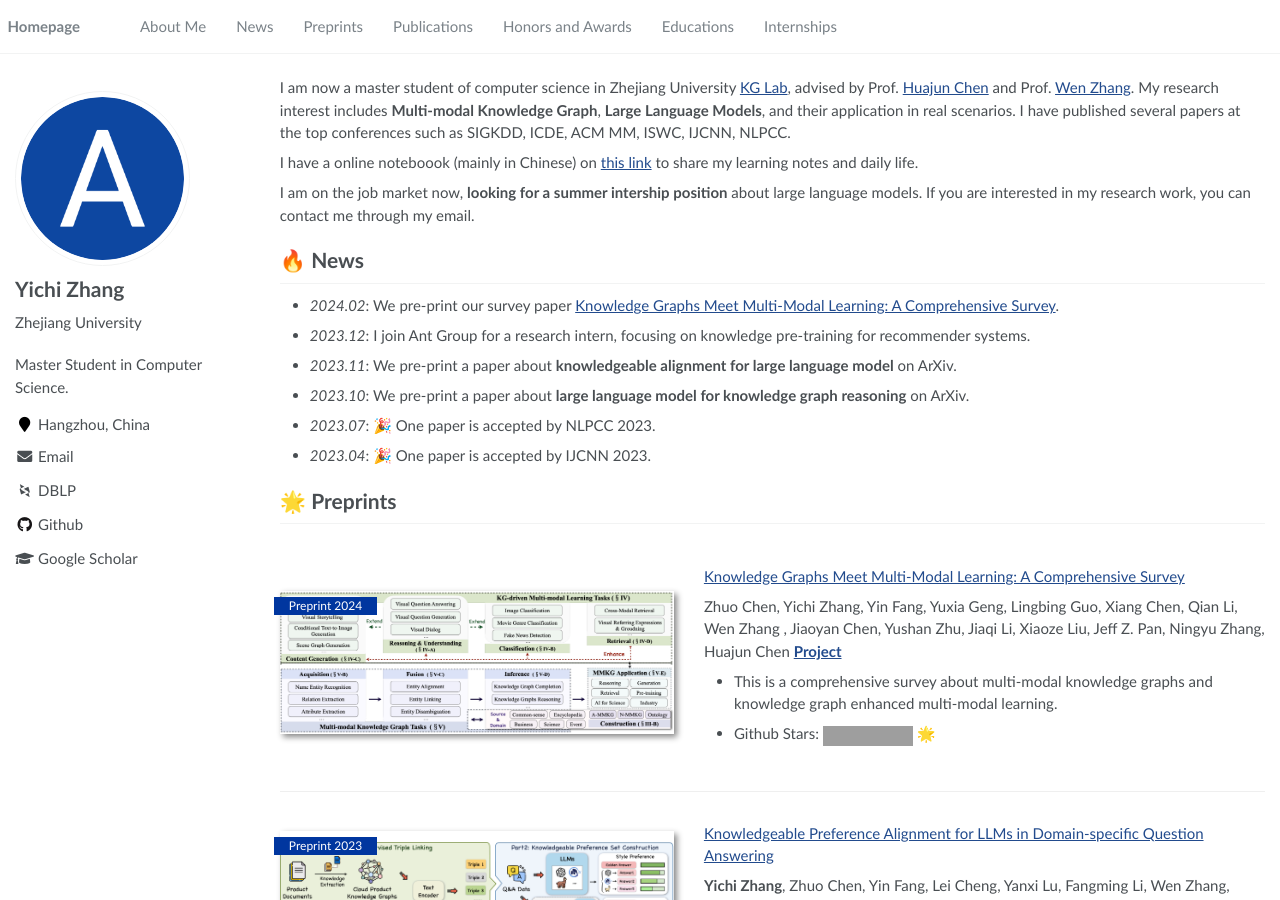
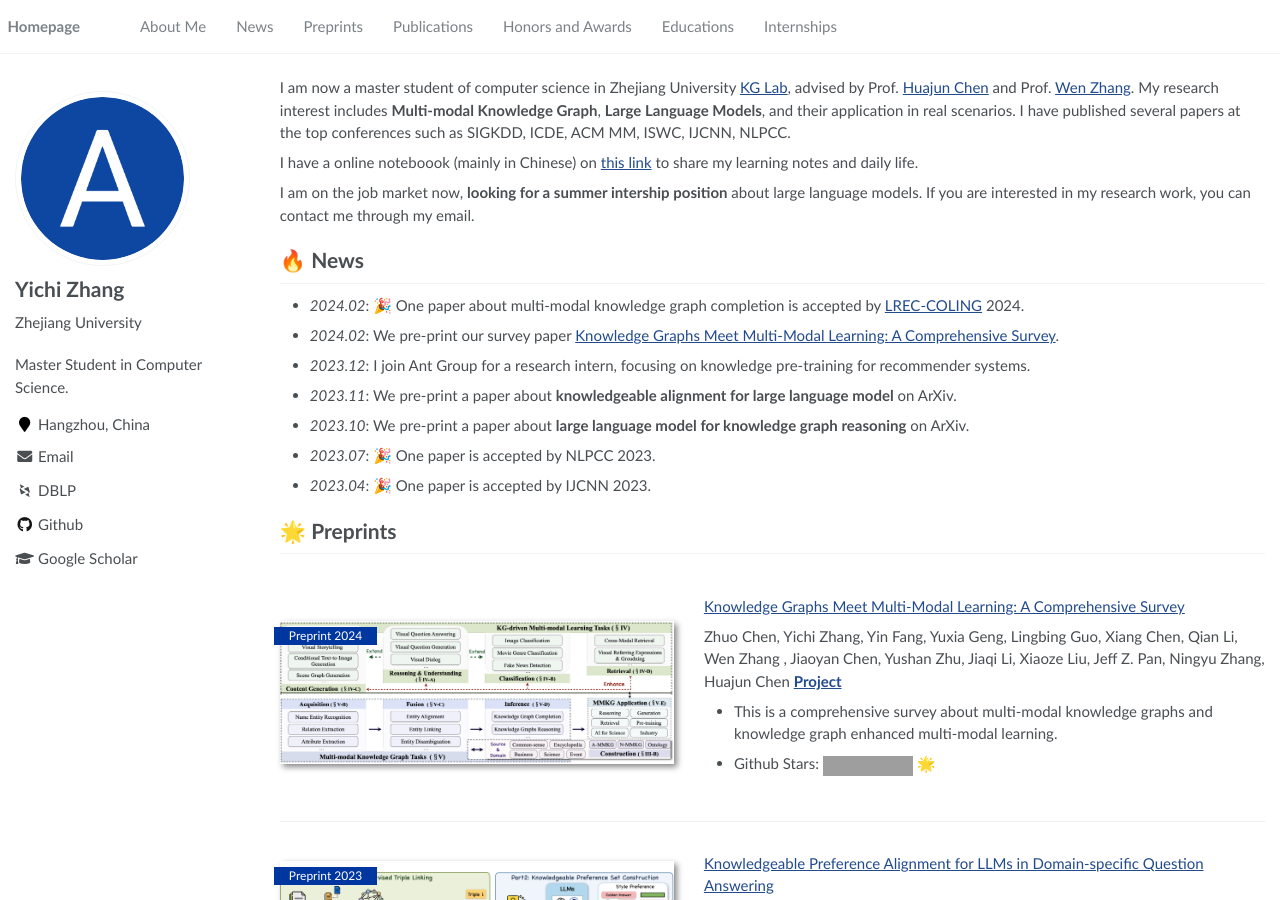
Before and after one commit to Zhang-Each/CV, a Jekyll site: the page built from _pages/about.md, in a window 1280 px wide and 900 px high. Built offline with Jekyll 4.4.1, drawn with Linux system fonts in a browser that asks for light colours; some web fonts are replaced; grey boxes are pictures that could not be loaded.

Commit message:
update new paper

```diff
--- a/_pages/about.md
+++ b/_pages/about.md
@@ -26,6 +26,7 @@ I am on the job market now, **looking for a summer intership position** about la
 
 
 # 🔥 News
+- *2024.02*: 🎉 One paper about multi-modal knowledge graph completion is accepted by [LREC-COLING](https://lrec-coling-2024.org/) 2024.
 - *2024.02*: We pre-print our survey paper [Knowledge Graphs Meet Multi-Modal Learning: A Comprehensive Survey](http://arxiv.org/abs/2402.05391).
 - *2023.12*: I join Ant Group for a research intern, focusing on knowledge pre-training for recommender systems.
 - *2023.11*: We pre-print a paper about **knowledgeable alignment for large language model** on ArXiv.
```
